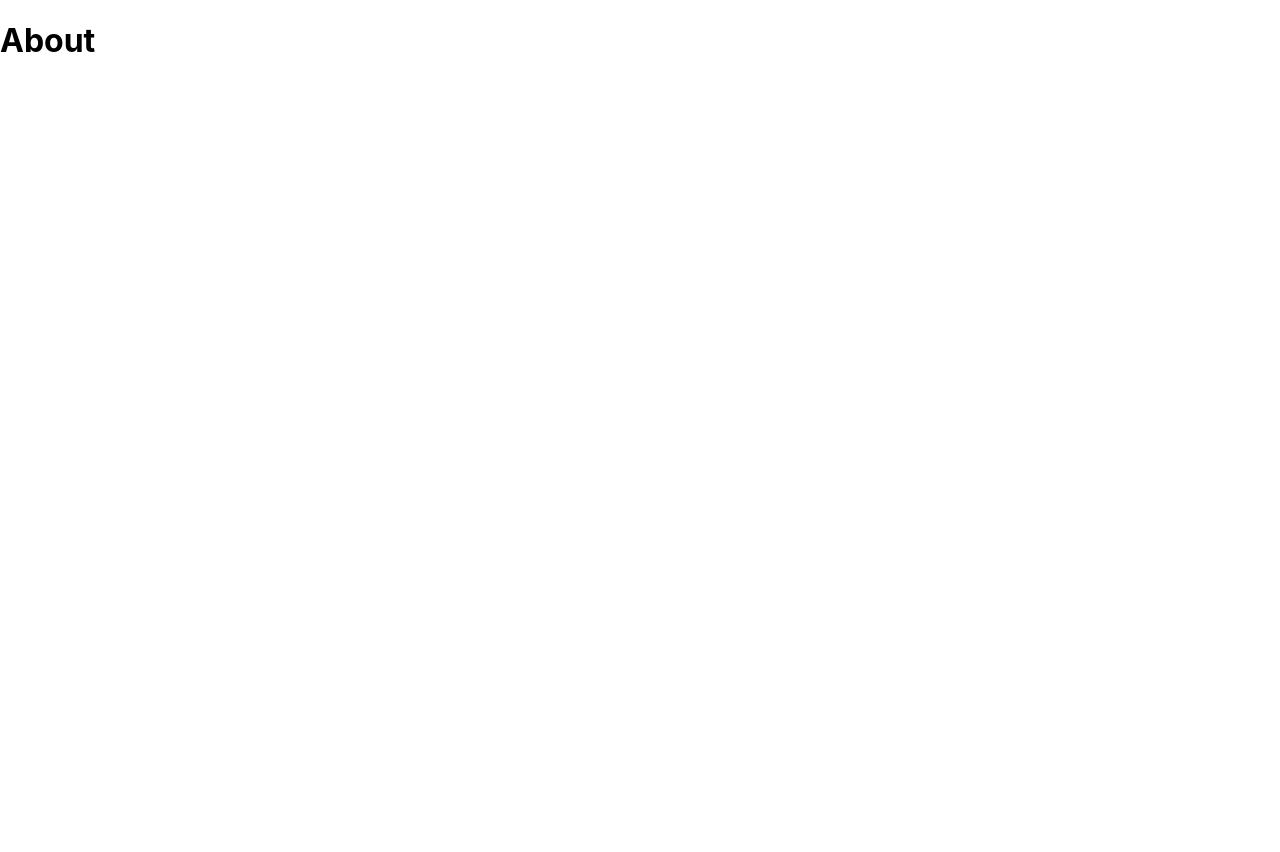
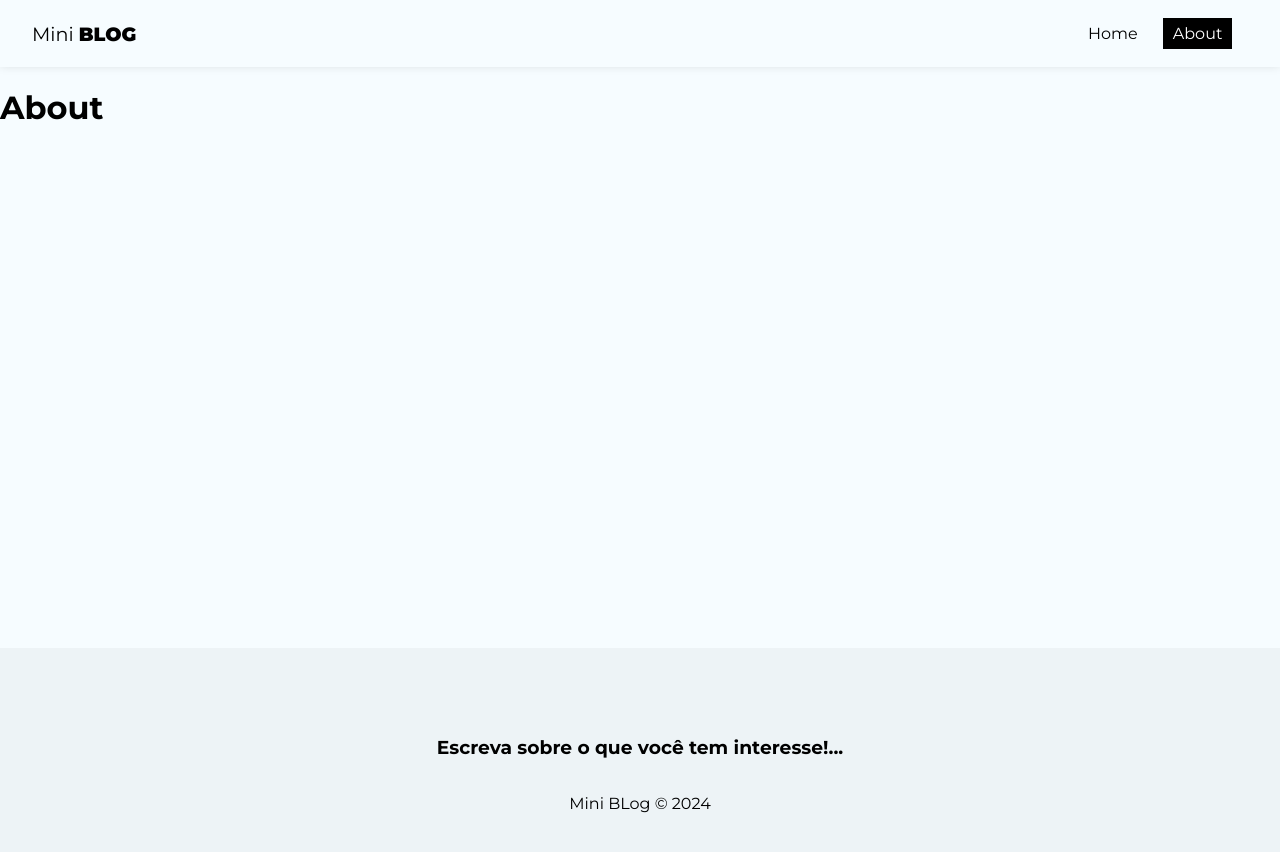
Before and after one commit to romildoalimajr/miniblog, a React (Create React App) app: page /about in a window 1280 px wide. Shown: the top 852 px of the page. Before the commit the page ends 800 px from the top, so only its background shows below. Built offline with nearby package versions, Linux system fonts and the light colour scheme.

Commit message:
Aplicando estilos gerais no projeto.

```diff
--- a/public/index.html
+++ b/public/index.html
@@ -1,20 +1,22 @@
 <!DOCTYPE html>
 <html lang="en">
+
 <head>
   <meta charset="utf-8" />
   <link rel="icon" href="%PUBLIC_URL%/favicon.ico" />
   <meta name="viewport" content="width=device-width, initial-scale=1" />
   <meta name="theme-color" content="#000000" />
-    <meta
-      name="description"
-      content="Web site created using create-react-app"
-    />
+  <meta name="description" content="Web site created using create-react-app" />
   <link rel="apple-touch-icon" href="%PUBLIC_URL%/logo192.png" />
   <!--
       manifest.json provides metadata used when your web app is installed on a
       user's mobile device or desktop. See https://developers.google.com/web/fundamentals/web-app-manifest/
     -->
   <link rel="manifest" href="%PUBLIC_URL%/manifest.json" />
+  <link rel="preconnect" href="https://fonts.googleapis.com">
+  <link rel="preconnect" href="https://fonts.gstatic.com" crossorigin>
+  <link href="https://fonts.googleapis.com/css2?family=Montserrat:ital,wght@0,100..900;1,100..900&display=swap"
+    rel="stylesheet">
   <!--
       Notice the use of %PUBLIC_URL% in the tags above.
       It will be replaced with the URL of the `public` folder during the build.
@@ -24,8 +26,9 @@
       work correctly both with client-side routing and a non-root public URL.
       Learn how to configure a non-root public URL by running `npm run build`.
     -->
-    <title>React App</title>
+  <title>Mini Blog</title>
 </head>
+
 <body>
   <noscript>You need to enable JavaScript to run this app.</noscript>
   <div id="root"></div>
@@ -40,4 +43,5 @@
       To create a production bundle, use `npm run build` or `yarn build`.
     -->
 </body>
+
 </html>
--- a/src/App.js
+++ b/src/App.js
@@ -6,18 +6,23 @@
 //pages
 import Home from './pages/Home/Home';
 import About from './pages/About/About';
+import Navbar from './components/Navbar';
+import Footer from './components/Footer';
+
 
 
 function App() {
   return (
     <div className="App">
       <BrowserRouter>
+      <Navbar />
         <div className="container">
           <Routes>
             <Route path='/' element={<Home />} />
             <Route path='/about' element={<About />} />
           </Routes>
         </div>
+        <Footer />
       </BrowserRouter>
     </div>
   );
--- /dev/null
+++ b/src/components/Footer.js
@@ -0,0 +1,12 @@
+import styles from './Footer.module.css';
+
+const Footer = () => {
+  return (
+    <footer className={styles.footer}>
+        <h3>Escreva sobre o que você tem interesse!...</h3>
+        <p>Mini BLog &copy; 2024</p>
+    </footer>
+  )
+}
+
+export default Footer
--- /dev/null
+++ b/src/components/Footer.module.css
@@ -0,0 +1,8 @@
+.footer{
+    height: 250px;
+    display: flex;
+    flex-direction: column;
+    align-items: center;
+    justify-content: center;
+    background-color: #edf3f6;
+}
--- /dev/null
+++ b/src/components/Navbar.js
@@ -0,0 +1,27 @@
+import { NavLink } from "react-router-dom"
+
+import styles from './Navbar.module.css'
+
+const Navbar = () => {
+    return (
+        <nav className={styles.navbar}>
+            <NavLink to="/" className={styles.brand}>
+                Mini <span>Blog</span>
+            </NavLink>
+            <ul className={styles.links_list}>
+                <li>
+                    <NavLink to="/" className={({isActive}) => (isActive ? styles.active : "")}>
+                        Home
+                    </NavLink>
+                </li>
+                <li>
+                    <NavLink to="/about"className={({isActive}) => (isActive ? styles.active : "")}>
+                        About
+                    </NavLink>
+                </li>
+            </ul>
+        </nav>
+    )
+}
+
+export default Navbar
--- /dev/null
+++ b/src/components/Navbar.module.css
@@ -0,0 +1,34 @@
+.navbar{
+    display: flex;
+    box-shadow: rgba(0,0,0,.15) 0px -2px 10px 0px;
+    justify-content: space-between;
+    align-items: center;
+    padding: .5em 2em;
+}
+
+.brand{
+    font-size: 1.2em
+}
+
+.brand span{
+    font-weight: 900;
+    text-transform: uppercase;
+}
+
+.links_list{
+    display: flex;
+    list-style: none;
+}
+.links_list li{
+    margin-right: 1em;
+}
+
+.links_list li a{
+    padding: .4em .6em;
+    text-decoration: none;
+}
+
+.active{
+    background-color: #000;
+    color: #fff;
+}
--- a/src/index.css
+++ b/src/index.css
@@ -1,13 +1,39 @@
 body {
+  background-color: #f6fcff;
+  padding: 0;
   margin: 0;
-  font-family: -apple-system, BlinkMacSystemFont, 'Segoe UI', 'Roboto', 'Oxygen',
-    'Ubuntu', 'Cantarell', 'Fira Sans', 'Droid Sans', 'Helvetica Neue',
-    sans-serif;
+  font-family: "Montserrat", sans-serif;
   -webkit-font-smoothing: antialiased;
   -moz-osx-font-smoothing: grayscale;
 }
 
-code {
+/* code {
   font-family: source-code-pro, Menlo, Monaco, Consolas, 'Courier New',
     monospace;
+} */
+
+input::placeholder,
+textarea::placeholder{
+  font-family: "Montserrat", sans-serif;
 }
+
+input:focus,
+textarea:focus{
+  outline: none;
+}
+
+a,
+nav button{
+  text-decoration: none;
+  background-color: transparent;
+  border: none;
+  color: #000;
+  transition: .4s;
+  font-size: 1em;
+  cursor: pointer;
+  font-family: "Montserrat", sans-serif;
+}
+a:hover,
+nav button:hover{
+  color: #bbb;
+}
```
Lines whose indentation alone changed are shown as unchanged.
